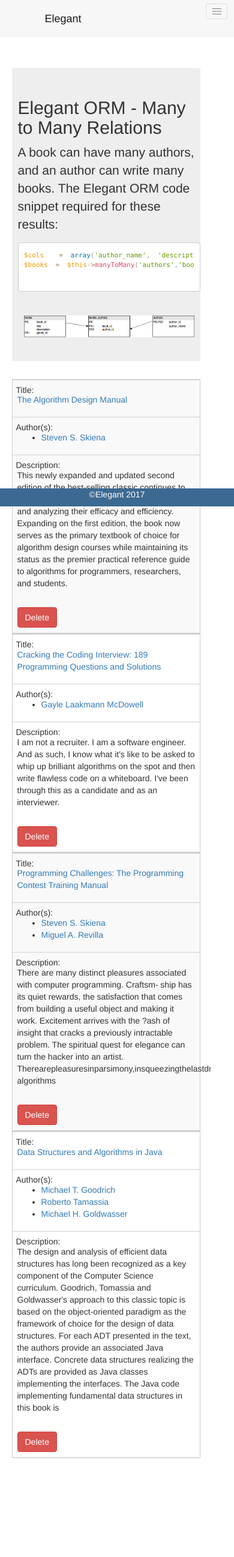
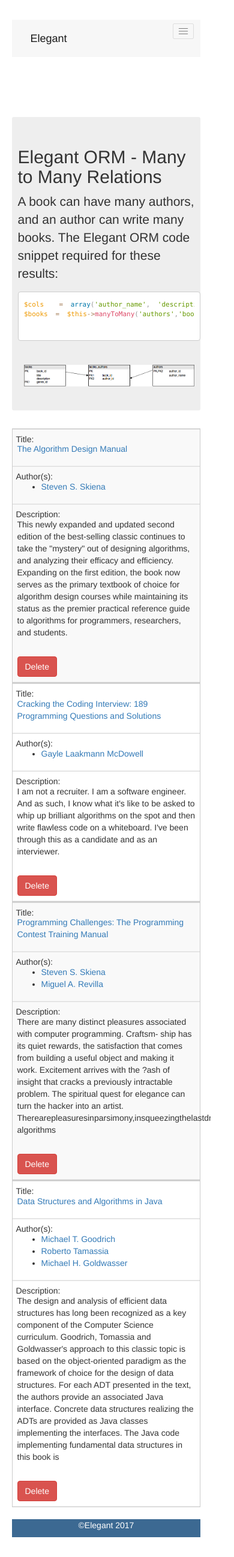
Before and after one commit to mharoot/Elegant-Bookstore, a PHP site: page / in a window 390 px wide. Shown: the whole page at 60% size. Before the commit the page ends 2430 px from the top, so only its background shows below. Run offline with PHP 8.4, Linux system fonts and the light colour scheme; data comes from the database, SQL or seed files in the repository; some libraries are stand-ins or nearby versions.

Commit message:
fixed a few mistakes in code snippets, removed sticky footer and navbar for improved mobile readability

```diff
--- a/assets/css/style.css
+++ b/assets/css/style.css
@@ -1,4 +1,3 @@
-
 .grey-b{
     padding:0;
     margin:0;
@@ -18,7 +17,8 @@
     display:inline-block;
     border: solid 1px #000;
     min-height: 200px;
-    width: 300px;
+    width: 100%;
+    margin-top:5%;
 }
 
 /* DOCUMENTATION PAGE STYLES */
@@ -78,16 +78,7 @@
         height:3em;
 }
 
-#navbar {
-    position: fixed;
-    left: 0;
-    top: 0;
-    width: 100%;
-    color: white;
-    padding-left:15%;
-    /* text-align: center; */
-    z-index: 10;/* https://stackoverflow.com/questions/34106499/how-can-i-stop-a-div-that-is-scrolling-over-the-navbar */
-}
+
 
 #buttons {
     /* https://stackoverflow.com/questions/34106499/how-can-i-stop-a-div-that-is-scrolling-over-the-navbar */
@@ -117,8 +108,8 @@
 }
 html,body
 {
-    /* width: 100%;
-    height: 100%; */
+   /* width: 100%;
+    height: 100%;*/
     margin: 0;
     padding: 0;
     margin-left:5%;
@@ -153,13 +144,6 @@ html, body::-webkit-scrollbar  {
 
 .footer {
     background-color:rgb(60, 105, 146);
-    width:100%;
-    z-index: 10;
-    position: fixed;
-    left: 0;
-    bottom: 0;
-    width: 100%;
-
 }
 
 
```
Also changed, not shown: view/pages/authorsbooks.php (+4 -9 lines), view/pages/viewbook.php (+4 -7 lines).
